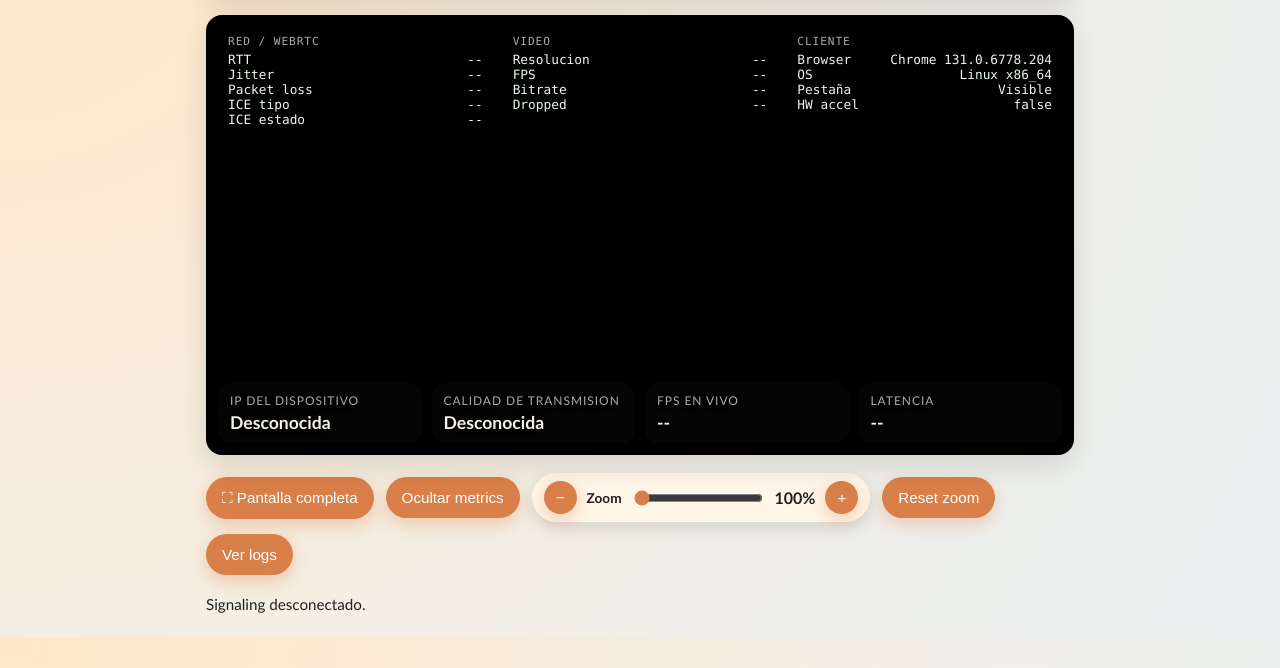
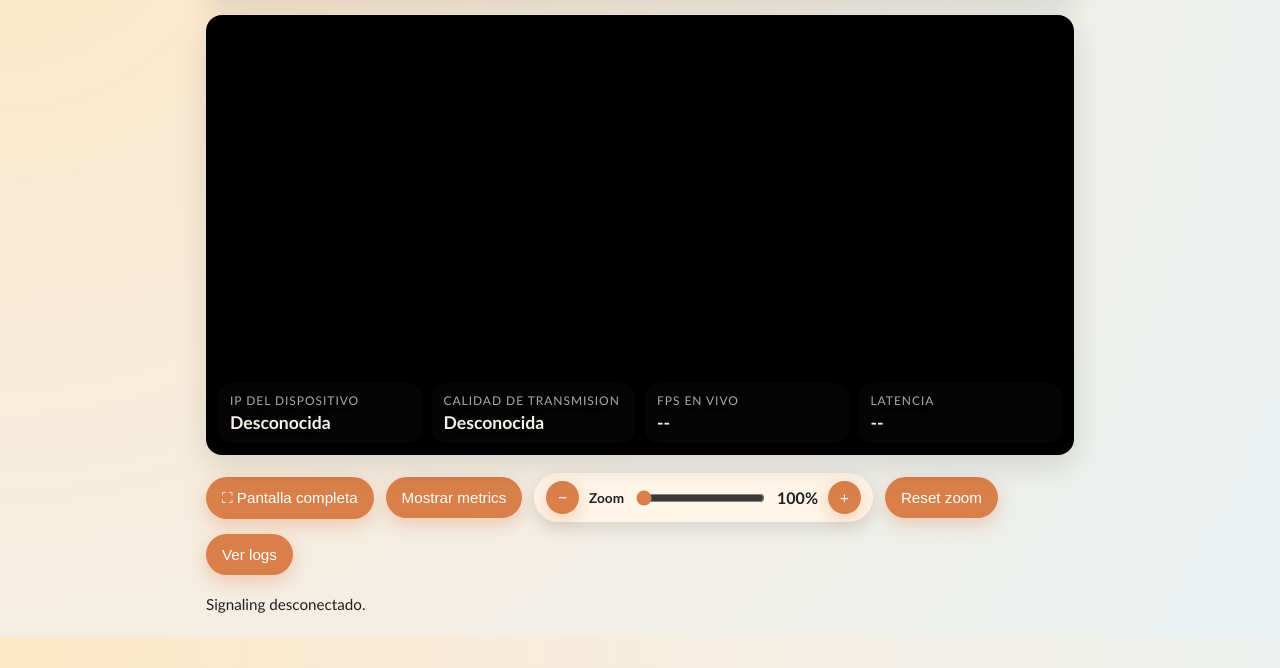
Before and after one commit to charlycba/webcamsecurity, a website: page public/monitor.html in a window 1280 px wide. Shown: the part 132-800 px from the top of the page. Drawn offline with Linux system fonts and the light colour scheme.

Commit message:
metricas oculatas por default

```diff
--- a/public/monitor.html
+++ b/public/monitor.html
@@ -143,7 +143,7 @@
       const logs = [];
       const maxLogs = 400;
       let logsOpen = false;
-      let showMetrics = true;
+      let showMetrics = false;
       let lastFrameAt = 0;
       let smoothedFps = 0;
       let lastMeta = null;
@@ -678,7 +678,7 @@
       hookConsole();
       updateClientInfo();
       document.addEventListener("visibilitychange", updateVisibility);
-      setMetricsVisible(true);
+      setMetricsVisible(false);
 
       updateZoomDisplay(Number(zoomRange.value));
       zoomRange.addEventListener("input", () => {
```
